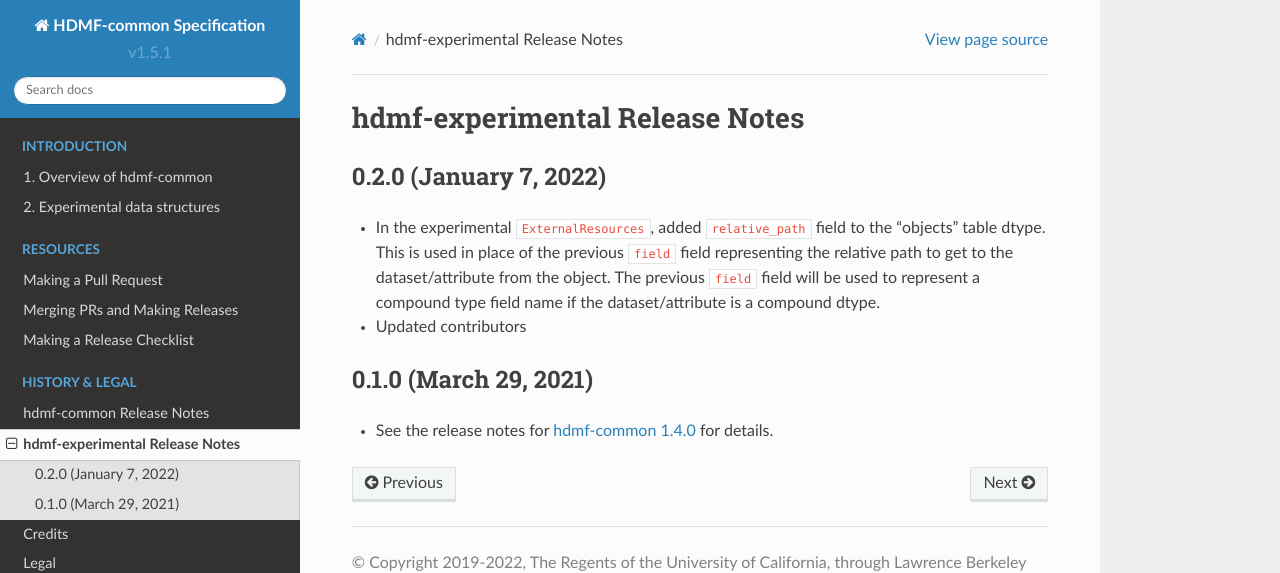
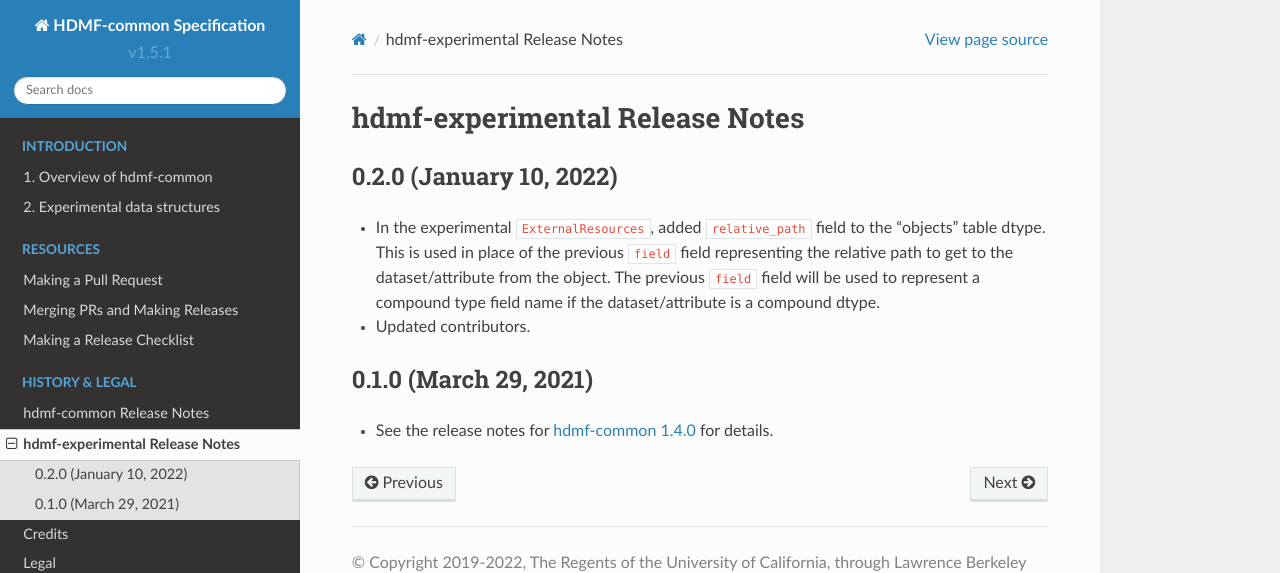
Before and after one commit to hdmf-dev/hdmf-common-schema, a Sphinx documentation site: the page built from docs/source/hdmf_experimental_release_notes.rst, in a window 1280 px wide. Shown: the top 573 px of the page. Built offline with Sphinx 7.4.7 and the Read the Docs theme 2.0.0, drawn with Linux system fonts in a browser that asks for light colours.

Commit message:
Update release notes date for 1.5.1

```diff
--- a/docs/source/hdmf_common_release_notes.rst
+++ b/docs/source/hdmf_common_release_notes.rst
@@ -3,7 +3,7 @@
 hdmf-common Release Notes
 =========================
 
-1.5.1 (January 7, 2022)
+1.5.1 (January 10, 2022)
 ----------------------
 - No change in the hdmf-common namespace. See :ref:`here <hdmf_experimental_release_notes>` for changes to the
   hdmf-experimental namespace.
--- a/docs/source/hdmf_experimental_release_notes.rst
+++ b/docs/source/hdmf_experimental_release_notes.rst
@@ -3,13 +3,13 @@
 hdmf-experimental Release Notes
 ===============================
 
-0.2.0 (January 7, 2022)
+0.2.0 (January 10, 2022)
 -----------------------
 - In the experimental ``ExternalResources``, added ``relative_path`` field to the "objects" table dtype. This is used in
   place of the previous ``field`` field representing the relative path to get to the dataset/attribute from the object.
   The previous ``field`` field will be used to represent a compound type field name if the dataset/attribute is a
   compound dtype.
-- Updated contributors
+- Updated contributors.
 
 0.1.0 (March 29, 2021)
 ----------------------
```
